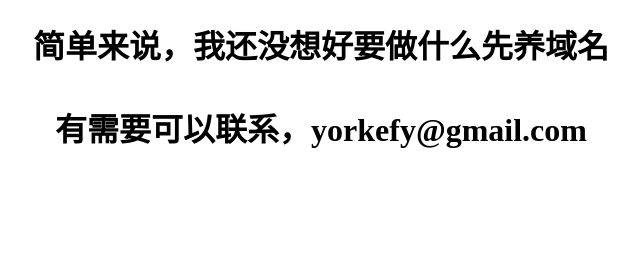
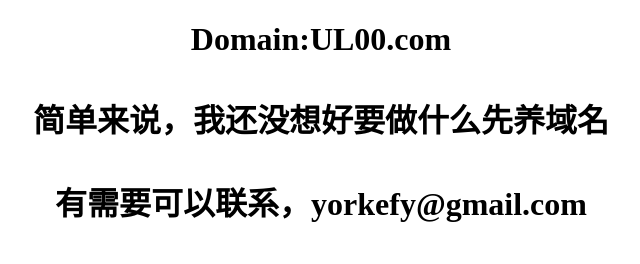
Before and after one commit to yorkefy/ul00.github.io, a plain HTML site: page index.html in a window 1280 px wide. Shown: the whole page, without its empty margins (319-959 px from the left). Drawn offline with Linux system fonts and the light colour scheme.

Commit message:
Update index.html

```diff
--- a/index.html
+++ b/index.html
@@ -21,6 +21,8 @@
     <div class="txtbox">
 
 <h1 style="text-align:center;">
+	<strong>Domain:UL00.com<br />
+</strong><strong>&nbsp;<br />
 	<strong>简单来说，我还没想好要做什么先养域名<br />
 </strong><strong>&nbsp;<br />
 </strong><strong>有需要可以联系，yorkefy@gmail.com<br />
```
